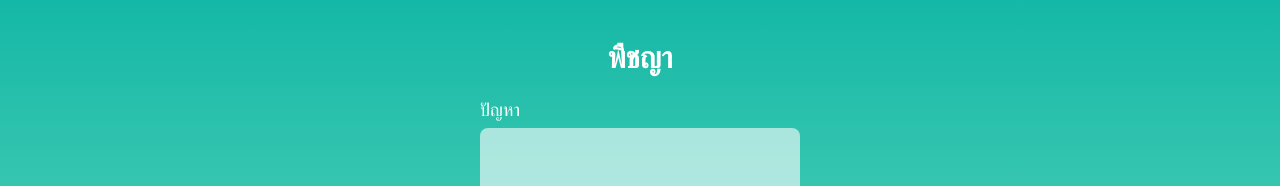
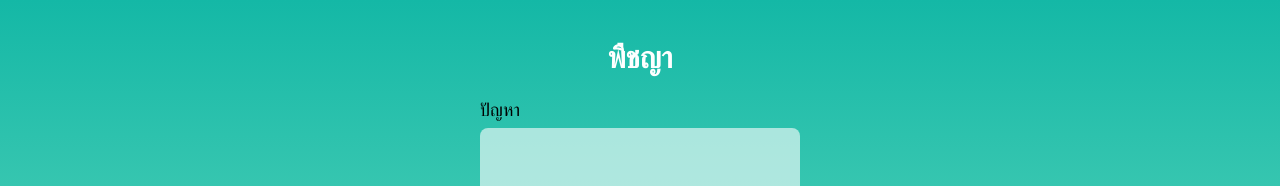
Before and after one commit to EmbedLabProject/pruchaya-frontend, a Next.js app: page / in a window 1280 px wide. Shown: the top 186 px of the page. Built offline with nearby package versions, Linux system fonts and the light colour scheme; a web font is replaced by a local one.

Commit message:
fix: change color

```diff
--- a/src/app/page.tsx
+++ b/src/app/page.tsx
@@ -6,7 +6,7 @@
 
   <main className="font-anuphan flex flex-col items-center w-full min-h-screen bg-gradient-to-b from-teal-500 to-emerald-200 pt-10 pb-24">
     <h1 className="text-3xl font-semibold text-white mb-5">พืชญา</h1>
-    <p className=" text-white text-lg font-medium w-80">ปัญหา</p>
+    <p className=" text-black text-lg font-medium w-80">ปัญหา</p>
     <div className="mt-1 w-80 h-32 bg-white rounded-lg opacity-60"></div>
   </main>
 
```
